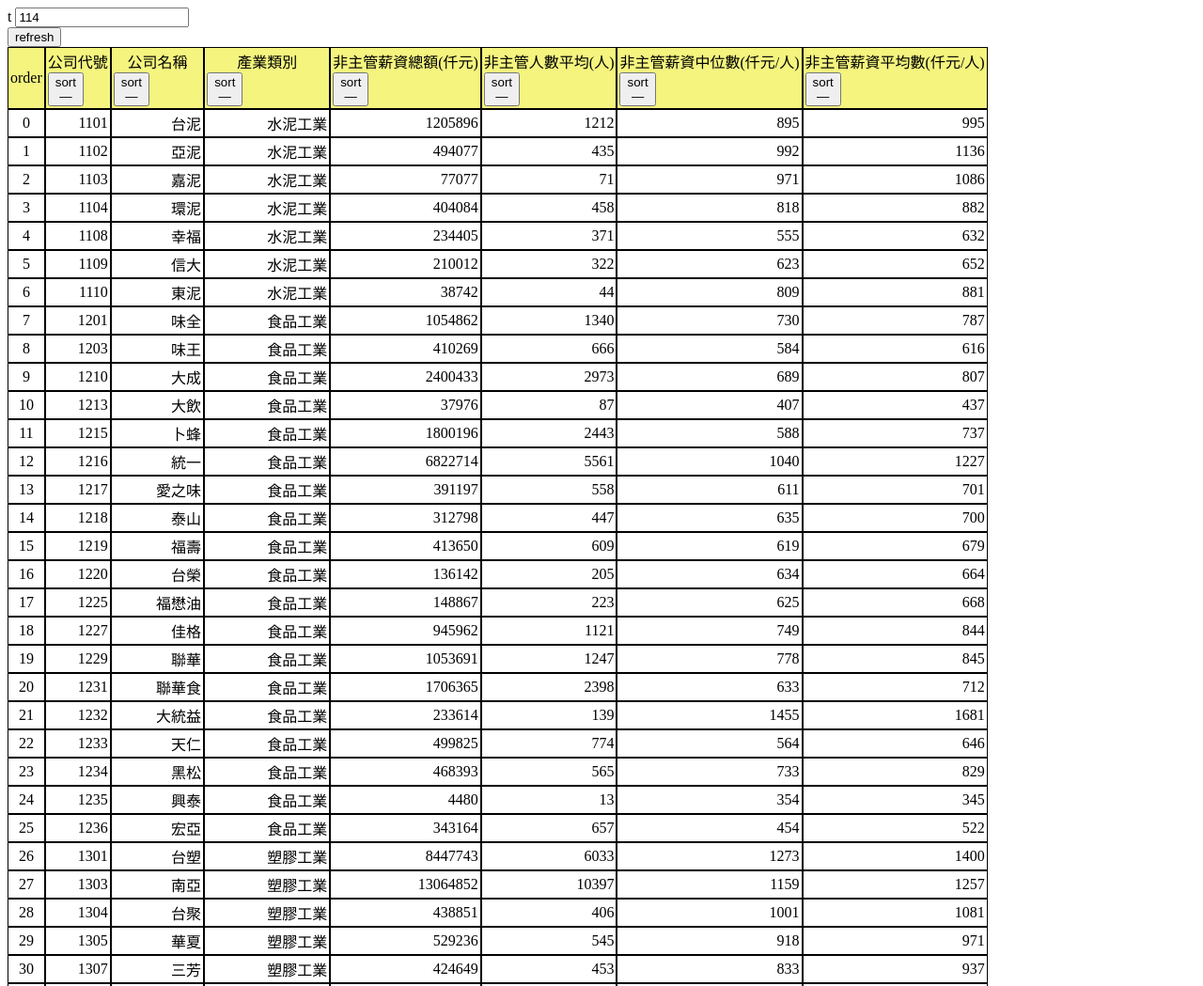
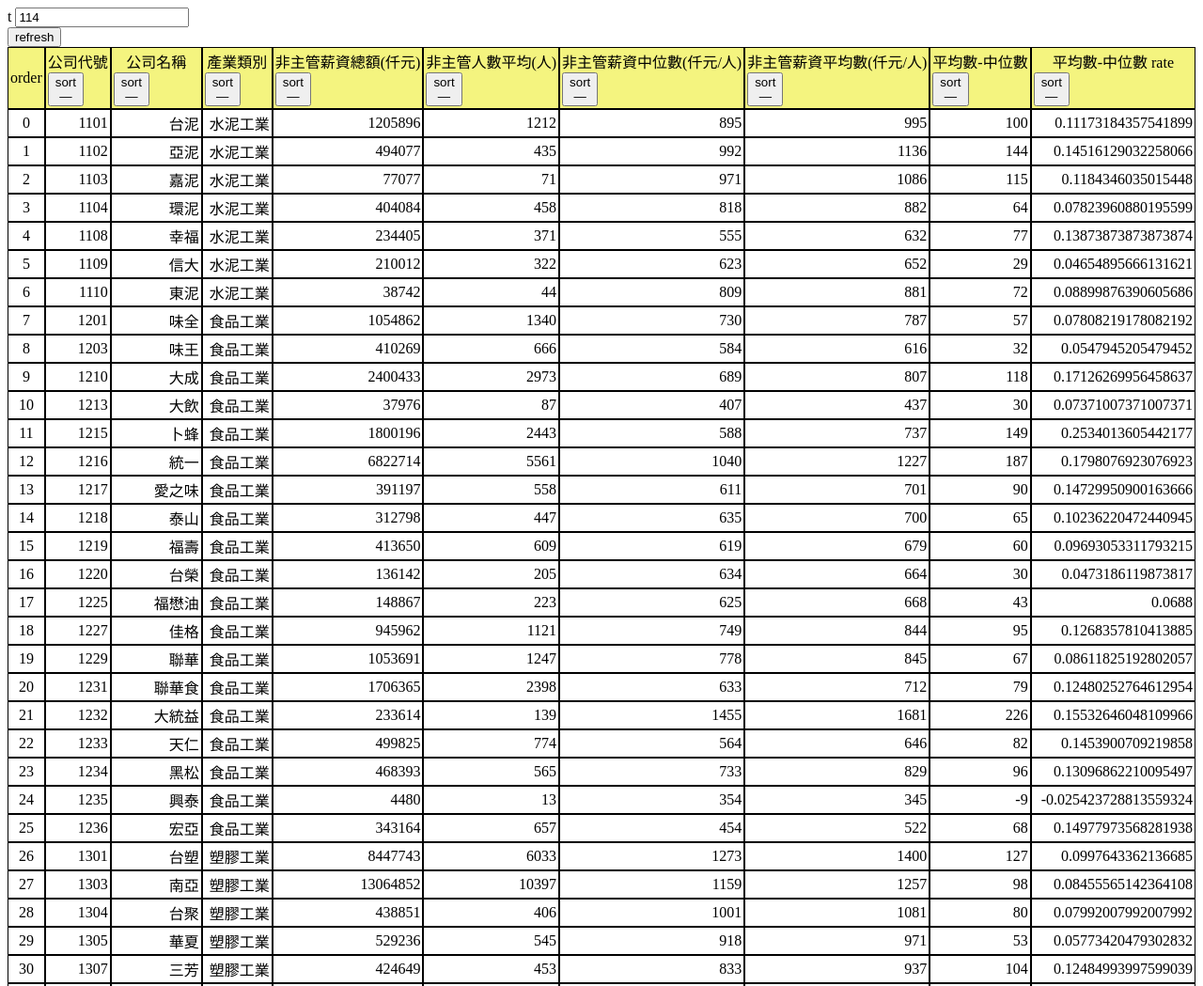
Before and after one commit to aaaaagold/Salary-TW, a plain HTML site: page docs/index.html in a window 1280 px wide. Shown: the top 1049 px of the page at 94% size. Drawn offline with Linux system fonts and the light colour scheme.

Commit message:
add avg-mid column

```diff
--- a/docs/index.html
+++ b/docs/index.html
@@ -232,6 +232,8 @@
 	"非擔任主管職務之全時員工資訊-員工人數-年度平均(人)",
 	"非擔任主管職務之全時員工資訊-員工薪資-中位數(仟元/人)",
 	"非擔任主管職務之全時員工資訊-員工薪資-平均數(仟元/人)",
+	"平均數minus中位數",
+	"平均數minus中位數rate",
 ];
 const headerDisplayMapping={
 	"非擔任主管職務之全時員工資訊-員工薪資總額(仟元)":{
@@ -249,6 +251,24 @@
 	"非擔任主管職務之全時員工資訊-員工薪資-中位數(仟元/人)":{
 		text:"非主管薪資中位數(仟元/人)",
 		type:Number,
+	},
+	"平均數minus中位數":{
+		text:"平均數-中位數",
+		type:"derivation",
+		func:(info,t,dstK)=>{
+			const b=info["非擔任主管職務之全時員工資訊-員工薪資-中位數(仟元/人)"];
+			let rtv=(info["非擔任主管職務之全時員工資訊-員工薪資-平均數(仟元/人)"]-b);
+			return rtv;
+		},
+	},
+	"平均數minus中位數rate":{
+		text:"平均數-中位數 rate",
+		type:"derivation",
+		func:(info,t,dstK)=>{
+			const b=info["非擔任主管職務之全時員工資訊-員工薪資-中位數(仟元/人)"];
+			let rtv=(info["非擔任主管職務之全時員工資訊-員工薪資-平均數(仟元/人)"]-b)/b;
+			return rtv;
+		},
 	},
 };
 const masterKey="公司代號";
@@ -277,6 +297,12 @@
 				{
 					if(!dst[keys[ki]]) dst[keys[ki]]={};
 					dst[keys[ki]][info0.t]=info[keys[ki]];
+					const colInfo=headerDisplayMapping[keys[ki]];
+					if(colInfo){
+						if(headerDisplayMapping[keys[ki]].type==='derivation'){
+							dst[keys[ki]][info0.t]=headerDisplayMapping[keys[ki]].func(info,info0.t,dst[keys[ki]]);
+						}
+					}
 				}
 			}
 		}
```
